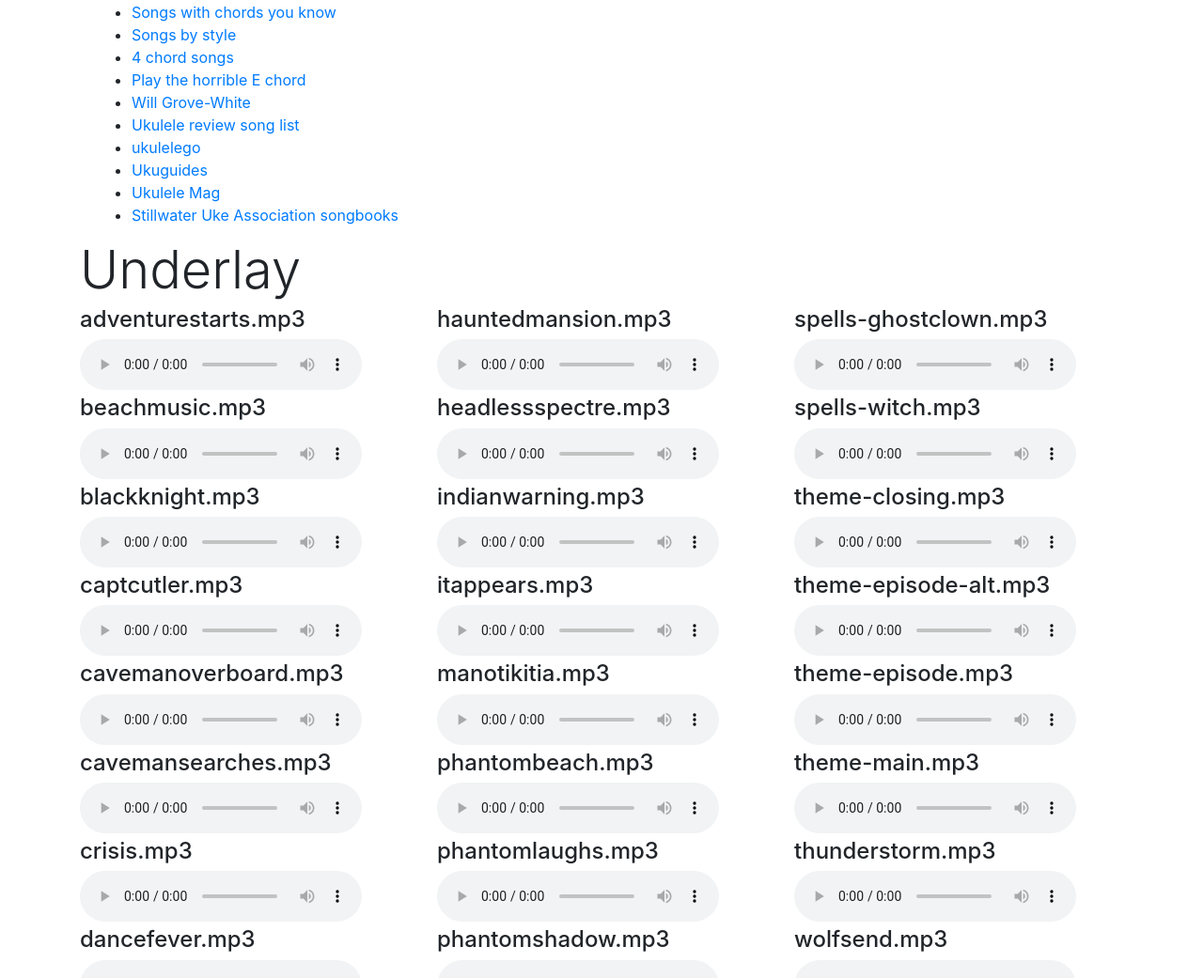
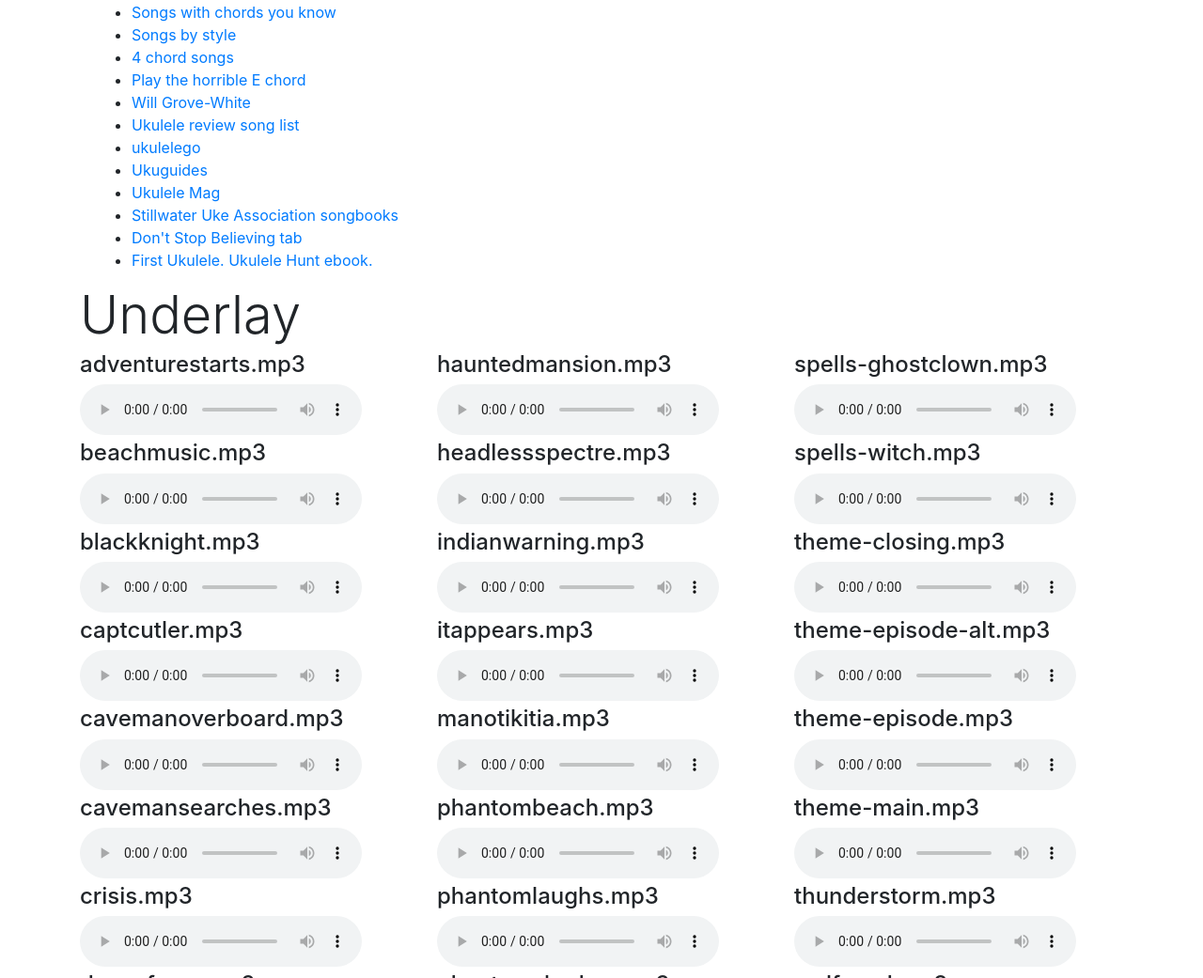
Before and after one commit to robie1373/ukulele, a plain HTML site: page index.html in a window 1280 px wide. Shown: the part 1722-2763 px from the top of the page at 94% size. Drawn offline with nearby package versions, Linux system fonts and the light colour scheme.

Commit message:
added links

```diff
--- a/index.html
+++ b/index.html
@@ -218,6 +218,8 @@
           <li><a href="http://www.ukulelemag.com/stories/
           -essential-hawaiian-ukulele-strums">Ukulele Mag</a></li>
           <li><a href="http://stillwaterukuleleassociation.com/packets.php">Stillwater Uke Association songbooks</a></li>
+          <li><a href="http://stewartgreenhill.com/ukulele/DontStopBelieving.html">Don't Stop Believing tab</a></li>
+          <li><a href="http://ukulelehunt.com/wp-content/uploads/2016/12/FirstUkulele8.pdf">First Ukulele. Ukulele Hunt ebook.</a></li>
         </ul>
       </div>
     </div>
```
